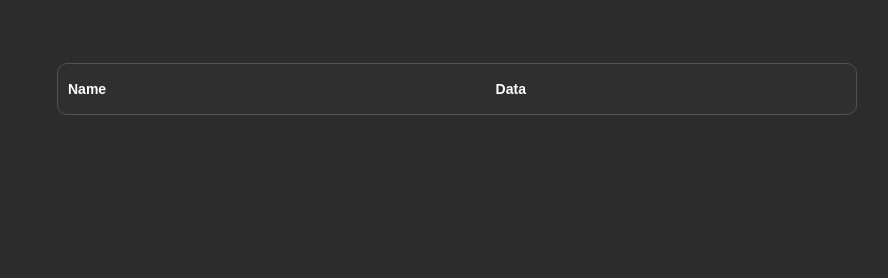
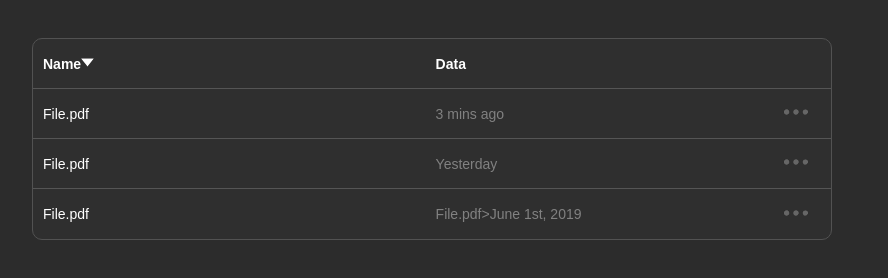
Before and after one commit to YevhenZalevskyy/css_hw_04, a plain HTML site: page index.html in a window 1280 px wide. Shown: the whole page, without its empty margins (6-894 px from the left). Drawn offline with Linux system fonts and the light colour scheme.

Commit message:
firsttable

```diff
--- a/css/master.css
+++ b/css/master.css
@@ -11,24 +11,61 @@ table {
       width: 800px;
       background-color: #2f2f2f;
       border-spacing: 0;
-      margin: 25px;
       border: 1px solid;
       border-color: #525252;
       border-radius: 10px;
       }
 
-th {
+.tr-th {
     color: white;
-    height: 30px;
     text-align: left;
-    padding: 10px;
     }
 
-.circle {
-    width: 4px;
-    height: 4px;
-    background: #818181;
-    -moz-border-radius: 2px;
-    -webkit-border-radius: 2px;
-    border-radius: 2px;
-}
+.Name-th1 {
+          width: 400px;
+          padding-left: 10px;
+          }
+
+.Data-th1 {
+          width: 350px;
+          }
+
+.tree-dots-th1 {
+                width: 50;
+                }
+
+th {
+    border-bottom: 1px solid #555555;
+    }
+
+tr {
+    color: #818181;
+    height: 50px;
+    border-collapse: collapse;
+    }
+
+td {
+    border-bottom: 1px solid #555555;
+    border-collapse: collapse;
+    }
+
+.name {
+      color: white;
+      }
+
+.three-dots-th1 {
+        text-align: center;
+        width: 50px;
+        }
+
+.tree-dots {
+            width: 30px;
+            }
+
+img {
+    cursor: pointer;
+    }
+
+.name {
+      padding-left: 10px;
+      }
--- a/index.html
+++ b/index.html
@@ -9,17 +9,29 @@
       }
     </style>
     <link rel="stylesheet" href="./css/master.css">
-
-
-
   </head>
   <body>
     <table>
-      <tr>
-        <th>Name</th>
-        <th>Data</th>
+      <tr class="tr-th">
+        <th class="Name-th1">Name<img class="triangle" src=./icons/turn-triangle-wh.svg width="13"></th>
+        <th class="Data-th1">Data</th>
+        <th class="three-dots-th1"></th>
       </tr>
-    </table>
+    <tr>
+      <td class="name">File.pdf</td>
+      <td class="Data">3 mins ago</td>
+      <td class="dots"><img class="tree-dots"src=./icons/3-dots-gr.svg /></td>
+    </tr>
+    <tr>
+      <td class="name">File.pdf</td>
+      <td class="data">Yesterday</td>
+      <td class="dots"><img class="tree-dots"src=./icons/3-dots-gr.svg /></td>
+    </tr>
+    <tr style="border-style:hidden">
+      <td class="name" style="border-style:hidden">File.pdf</td>
+      <td class="data" style="border-style:hidden">File.pdf>June 1st, 2019</td>
+      <td class="dots" style="border-style:hidden"><img class="tree-dots"src=./icons/3-dots-gr.svg /></td>
+    </tr>
 
 
   </body>
```
Also changed, not shown: icons/3-dots-gr.svg (added), icons/3-dots-wh.svg (added), icons/turn-triangle-wh.svg (added).
